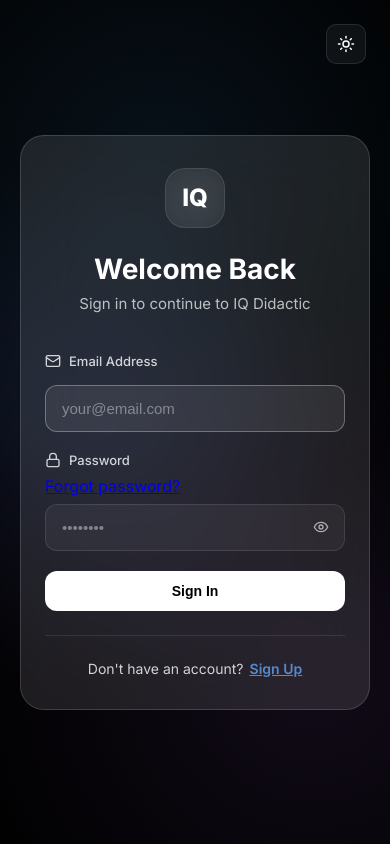
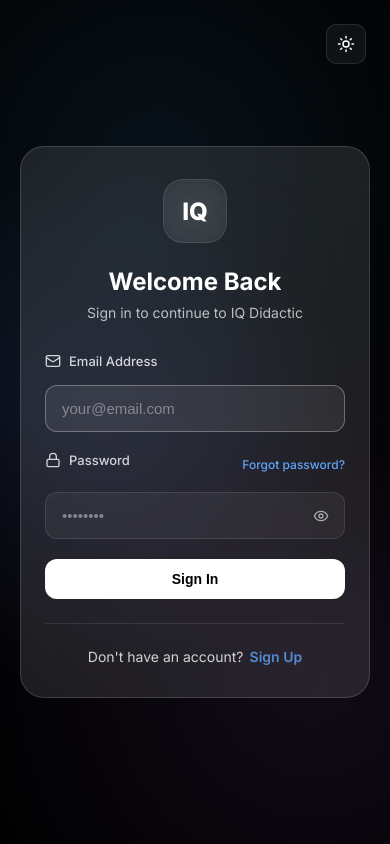
Before and after one commit to Lottie128/iq-didactic-lms-demo, a React (Create React App) app: page /login in a window 390 px wide. Built offline with nearby package versions, Linux system fonts and the light colour scheme; no server answers.

Commit message:
feat: add styles for password reset pages and improve auth UI

```diff
--- a/src/pages/Auth.css
+++ b/src/pages/Auth.css
@@ -19,6 +19,30 @@
   z-index: 0;
 }
 
+/* Auth Page Specific Styles */
+.auth-page {
+  min-height: 100vh;
+  background: #000;
+  color: #fff;
+  position: relative;
+  display: flex;
+  align-items: center;
+  justify-content: center;
+  padding: 24px;
+}
+
+.auth-page .auth-container {
+  width: 100%;
+  max-width: 480px;
+  position: relative;
+  z-index: 1;
+}
+
+.auth-page .auth-card {
+  padding: 48px;
+  border-radius: 24px;
+}
+
 .theme-toggle-auth {
   position: fixed;
   top: 24px;
@@ -37,6 +61,8 @@
   border-radius: 24px;
   padding: 48px;
   animation: slideUp 0.6s ease;
+  max-width: 500px;
+  margin: 0 auto;
 }
 
 @keyframes slideUp {
@@ -52,10 +78,10 @@
 
 .auth-header {
   text-align: center;
-  margin-bottom: 40px;
+  margin-bottom: 32px;
 }
 
-.logo-large {
+.logo-large, .logo-mark {
   width: 80px;
   height: 80px;
   border-radius: 20px;
@@ -68,14 +94,22 @@
   background: linear-gradient(135deg, #667eea, #764ba2);
 }
 
+.logo-mark {
+  width: 64px;
+  height: 64px;
+  font-size: 24px;
+}
+
 .auth-header h1 {
-  font-size: 32px;
-  margin-bottom: 8px;
+  font-size: 28px;
+  margin: 0 0 8px 0;
+  font-weight: 700;
 }
 
 .auth-header p {
-  font-size: 15px;
+  font-size: 14px;
   opacity: 0.7;
+  margin: 0;
 }
 
 .auth-form {
@@ -90,7 +124,19 @@
   gap: 20px;
 }
 
-.form-field label {
+.form-field, .form-group {
+  display: flex;
+  flex-direction: column;
+}
+
+.form-label-row {
+  display: flex;
+  justify-content: space-between;
+  align-items: center;
+  margin-bottom: 8px;
+}
+
+.form-field label, .form-group label {
   display: flex;
   align-items: center;
   gap: 8px;
@@ -100,18 +146,49 @@
   opacity: 0.9;
 }
 
-.form-field small {
+.form-hint {
   display: block;
   font-size: 11px;
   opacity: 0.6;
   margin-top: 4px;
 }
 
+.forgot-password-link {
+  font-size: 12px;
+  color: #60a5fa;
+  text-decoration: none;
+  font-weight: 500;
+  transition: opacity 0.3s ease;
+}
+
+.forgot-password-link:hover {
+  opacity: 0.8;
+  text-decoration: underline;
+}
+
+.input-with-icon {
+  position: relative;
+  display: flex;
+  align-items: center;
+}
+
+.input-with-icon svg {
+  position: absolute;
+  left: 12px;
+  opacity: 0.6;
+}
+
+.input-with-icon input {
+  padding-left: 40px;
+  padding-right: 40px;
+  width: 100%;
+}
+
 .password-input {
   position: relative;
 }
 
-.password-toggle {
+.toggle-password, .password-toggle {
   position: absolute;
   right: 12px;
   top: 50%;
@@ -127,8 +204,68 @@
   transition: all 0.3s ease;
 }
 
-.password-toggle:hover {
+.toggle-password:hover, .password-toggle:hover {
   color: #fff;
+}
+
+.back-btn {
+  display: inline-flex;
+  align-items: center;
+  gap: 8px;
+  background: none;
+  border: none;
+  color: #fff;
+  font-size: 14px;
+  cursor: pointer;
+  margin-bottom: 24px;
+  opacity: 0.7;
+  transition: opacity 0.3s ease;
+}
+
+.back-btn:hover {
+  opacity: 1;
+}
+
+.error-message {
+  padding: 12px 16px;
+  background: rgba(239, 68, 68, 0.1);
+  border: 1px solid rgba(239, 68, 68, 0.3);
+  border-radius: 12px;
+  color: #ef4444;
+  font-size: 14px;
+  margin-bottom: 16px;
+}
+
+.error-message-large {
+  font-size: 14px;
+  opacity: 0.8;
+  text-align: center;
+  margin: 16px 0 32px 0;
+}
+
+.success-message {
+  font-size: 14px;
+  opacity: 0.8;
+  text-align: center;
+  margin: 16px 0 24px 0;
+  line-height: 1.6;
+}
+
+.success-icon, .error-icon {
+  display: flex;
+  justify-content: center;
+  margin-bottom: 24px;
+}
+
+.helper-text {
+  text-align: center;
+  margin: 16px 0;
+  font-size: 13px;
+  opacity: 0.7;
+}
+
+.helper-text p {
+  margin: 0 0 8px 0;
 }
 
 .terms-check {
@@ -171,6 +308,19 @@
 .auth-footer p {
   font-size: 14px;
   opacity: 0.8;
+  margin: 0;
+}
+
+.auth-footer a {
+  color: #60a5fa;
+  text-decoration: none;
+  font-weight: 600;
+  margin-left: 6px;
+  transition: all 0.3s ease;
+}
+
+.auth-footer a:hover {
+  text-decoration: underline;
 }
 
 .link-btn {
@@ -181,14 +331,32 @@
   cursor: pointer;
   margin-left: 6px;
   transition: all 0.3s ease;
+  font-size: 14px;
 }
 
 .link-btn:hover {
   text-decoration: underline;
 }
 
+.btn-text {
+  background: none;
+  border: none;
+  color: #60a5fa;
+  cursor: pointer;
+  font-size: 13px;
+  font-weight: 500;
+  padding: 0;
+  transition: opacity 0.3s ease;
+}
+
+.btn-text:hover {
+  opacity: 0.8;
+  text-decoration: underline;
+}
+
 /* Light mode adjustments */
-body[data-theme="light"] .auth-root {
+body[data-theme="light"] .auth-root,
+body[data-theme="light"] .auth-page {
   background: linear-gradient(135deg, #f0f9ff 0%, #e0f2fe 100%);
   color: #111827;
 }
@@ -204,11 +372,15 @@
   color: #111827;
 }
 
-body[data-theme="light"] .password-toggle {
+body[data-theme="light"] .toggle-password,
+body[data-theme="light"] .password-toggle,
+body[data-theme="light"] .back-btn {
   color: rgba(0, 0, 0, 0.6);
 }
 
-body[data-theme="light"] .password-toggle:hover {
+body[data-theme="light"] .toggle-password:hover,
+body[data-theme="light"] .password-toggle:hover,
+body[data-theme="light"] .back-btn:hover {
   color: #000;
 }
 
@@ -216,8 +388,19 @@
   border-color: rgba(0, 0, 0, 0.1);
 }
 
+body[data-theme="light"] .error-message {
+  background: rgba(239, 68, 68, 0.1);
+  border-color: rgba(239, 68, 68, 0.3);
+  color: #dc2626;
+}
+
+body[data-theme="light"] .input-with-icon svg {
+  opacity: 0.4;
+}
+
 @media (max-width: 768px) {
-  .auth-card {
+  .auth-card,
+  .auth-page .auth-card {
     padding: 32px 24px;
   }
 
@@ -226,12 +409,12 @@
   }
 
   .auth-header h1 {
-    font-size: 28px;
+    font-size: 24px;
   }
 
-  .logo-large {
-    width: 60px;
-    height: 60px;
+  .logo-large, .logo-mark {
+    width: 64px;
+    height: 64px;
     font-size: 24px;
   }
 }
```
